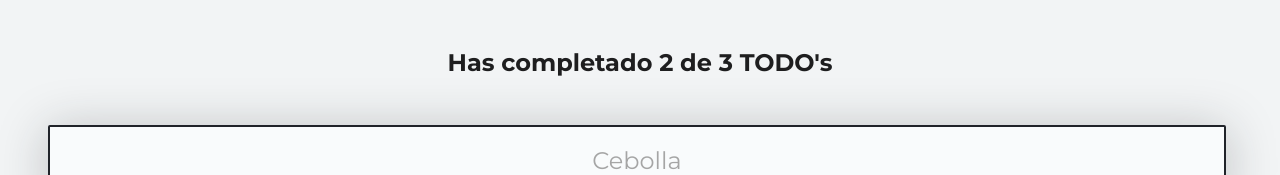
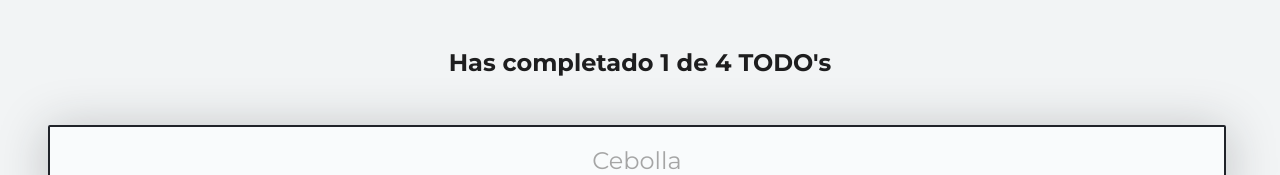
Before and after one commit to bolivar014/curso_intro_react, a React (Create React App) app: page / in a window 1280 px wide. Shown: the top 175 px of the page. Built offline with nearby package versions, Linux system fonts and the light colour scheme.

Commit message:
contando Todos | Render - ReactJS

```diff
--- a/src/App.js
+++ b/src/App.js
@@ -7,7 +7,7 @@
 import { TodoItem } from './TodoItem';
 
 // Inicializamos variable constante todos
-const todos = [
+const defaultTodos = [
   {
     text: 'Cortar Cebolla',
     completed: false
@@ -24,11 +24,34 @@
 ];
 
 function App() {
+  // Inicializamos Array's todos
+  const [todos, setTodos] = React.useState(defaultTodos);
+
+  // Inicializamos estado de React | Funciona por medio de funciones
+  const [searchValue, setSearchValue] = React.useState('');
+
+  // Validamos cuantos todos estan completos - 2 opciones - Validamos todos que posición completed sean TRUE
+  // const completedTodos = todos.filter(todo => todo.completed == true);
+  const completedTodos = todos.filter(todo => !!todo.completed).length;
+
+  // Validamos Todos Incompletos
+  const deletedTodos = todos.filter(todo => !todo.completed).length;
+
+  // Contar la longitud total de los todos
+  const totalTodos = todos.length;
+
+  // Retornamos
   return (
     <React.Fragment>
-      <TodoCounter />
+      <TodoCounter
+        total={totalTodos}
+        completed={completedTodos}
+      />
 
-      <TodoSearch />
+      <TodoSearch
+        searchValue={searchValue}
+        setSearchValue={setSearchValue}
+      />
 
       <TodoList>
         {todos.map(todo => (
--- a/src/TodoCounter.js
+++ b/src/TodoCounter.js
@@ -4,10 +4,11 @@
 // Importamos libreria CSS
 import './TodoCounter.css';
 
-// Creamos función TodoCounter
-function TodoCounter() {
+// Creamos función TodoCounter || Recibimos argumentos desde App.js
+function TodoCounter({ total, completed }) {
+
     return (
-        <h2 className='TodoCounter'>Has completado 2 de 3 TODO's</h2>
+        <h2 className='TodoCounter'>Has completado {completed} de {total} TODO's</h2>
 
     );
 }
--- a/src/TodoSearch.js
+++ b/src/TodoSearch.js
@@ -4,11 +4,8 @@
 // Importamos libreria CSS
 import './TodoSearch.css';
 
-// Creamos función TodoSearch
-function TodoSearch() {
-    // Inicializamos estado de React | Funciona por medio de funciones
-    const [searchValue, setSearchValue] = React.useState('');
-
+// Creamos función TodoSearch || Recibe los argumentos desde App.js
+function TodoSearch({ searchValue, setSearchValue }) {
     // Inicializamos función onSearchValueChange - con evento
     const onSearchValueChange = (event) => {
         console.log(event.target.value);
@@ -18,15 +15,14 @@
     };
 
     // Retornamos función
-    return [
+    return (
         <input
             className='TodoSearch'
             placeholder="Cebolla"
             value={searchValue}
             onChange={onSearchValueChange}
-        />,
-        <p>{searchValue}</p>
-    ];
+        />
+    );
 }
 
 // Exportamos modulo
```
